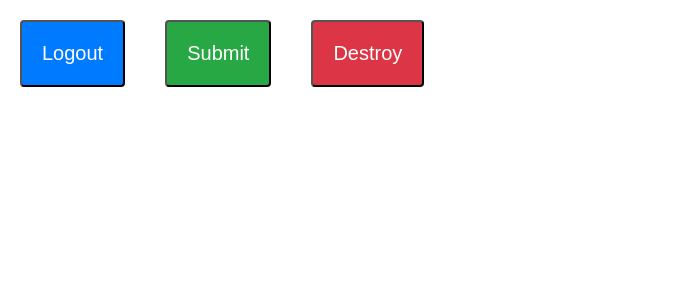
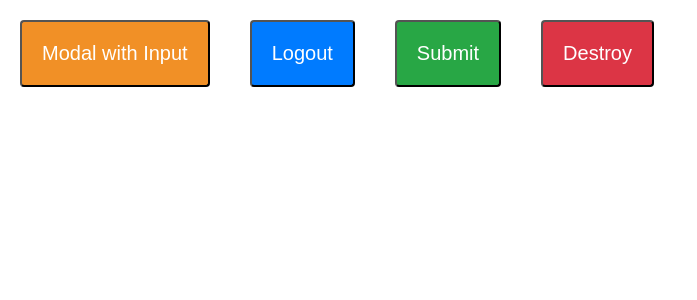
Before and after one commit to treekey999/react-promise-modal-example, a React (Create React App) app: page / in a window 1280 px wide. Shown: the top 300 px of the page, without its empty margins (0-697 px from the left). Built offline with nearby package versions, Linux system fonts and the light colour scheme.

Commit message:
using FormBox

```diff
--- a/src/App.js
+++ b/src/App.js
@@ -1,12 +1,47 @@
 import React, { Component } from 'react'
 import './App.scss'
 
-import { confirmBox } from './promiseModal'
+import { confirmBox, formBox } from './promiseModal'
 
 class App extends Component {
   render() {
     return (
       <div className="App">
+        <button
+          type='button'
+          className='btn-example form-input'
+          onClick={async () => {
+            // formBox example
+            const { result, form } = await formBox({
+              color: 'orange',
+              title: 'Modal with Input',
+              description: 'Custom form component of promise modal',
+              confirmText: 'Confirm',
+              initForm: { name: 'Treekey' },
+              renderForm: (f, onChangeForm) => (
+                <input
+                  type='text'
+                  name='name'
+                  value={f.name}
+                  onChange={(e) => {
+                    const val = e.target.value
+                    onChangeForm({...form, name: val })
+                  }}
+                />
+              ),
+            })
+
+            if (result) {
+              console.log(
+                `%c Click FormBox!, input value is：${form.name}`,
+                'color: red'
+              )
+            }
+          }}
+        >
+          Modal with Input
+        </button>
+
         <button
           type='button'
           className='btn-example logout'
--- a/src/App.scss
+++ b/src/App.scss
@@ -9,4 +9,11 @@
   &.logout { background-color: #007bff; }
   &.submit { background-color: #28a745 }
   &.delete { background-color: #dc3545 }
+  &.form-input { background-color: #f19026; }
 }
+
+input {
+  width: 100%;
+  padding: 12px;
+  box-sizing: border-box;
+}
```
